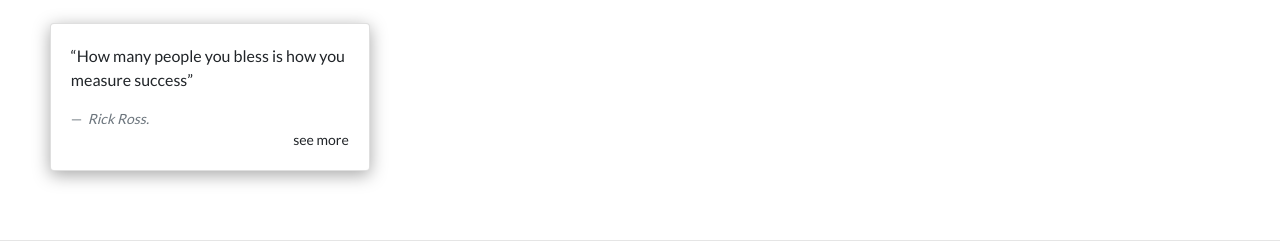
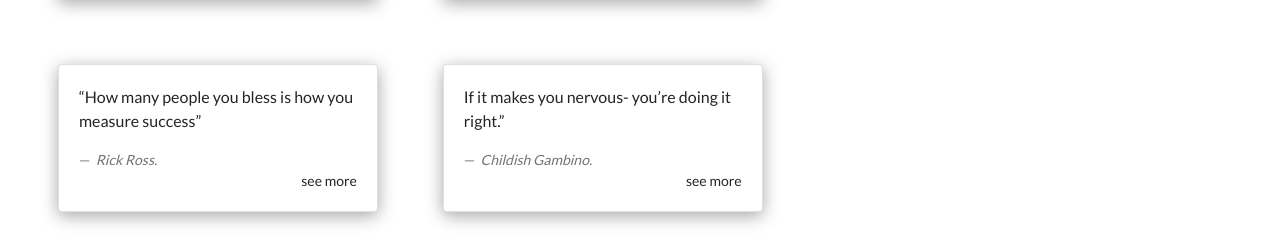
Before and after one commit to eddygero/Quotes, an Angular app: page / in a window 1280 px wide. Shown: the part 701-952 px from the top of the page. Built offline with nearby package versions, Linux system fonts and the light colour scheme.

Commit message:
updated commit

```diff
--- a/src/app/components/quotify/quotify.component.css
+++ b/src/app/components/quotify/quotify.component.css
@@ -40,7 +40,7 @@
 
 .card {
   /*animates card elements*/
-  margin: 3%;
+  margin: 4%;
   width: 20rem;
   transform: translateY(-3px);
   box-shadow: 0 4px 17px rgba(0, 0, 0, 0.35);
--- a/src/app/components/quotify/quotify.component.ts
+++ b/src/app/components/quotify/quotify.component.ts
@@ -17,8 +17,9 @@
     new Quote('“You might not have a car or a big gold chain, stay true to yourself and things will change.”', ' Snoop Dogg.', 'Allan Omondi', new Date(2021, 9, 16), 5, 0),
     new Quote('“Remind yourself. Nobody built like you, you design yourself.”', 'Jay-Z.', 'Angela Ann', new Date(2021, 9, 16), 2, 1),
     new Quote('“Live your life, live it right. Be different, do different things.”', 'Kendrick Lamar.', 'Pamela Obuya', new Date(2021, 9, 16), 1, 5),
-    new Quote('“Keep on pushing the boundaries and reaching for higher heights.”', 'Sean Combs.', 'Gero Temitayo', new Date(2021, 9, 16), 1, 1),
+    new Quote('“Keep on pushing the boundaries and reaching for higher heights.”', 'Sean Combs.', 'Gero Temitayo', new Date(2021, 9, 16), 3, 1),
     new Quote('“How many people you bless is how you measure success”', ' Rick Ross.', 'Baby Girl', new Date(2021, 9, 16), 3, 2),
+    new Quote('If it makes you nervous- you’re doing it right.”', ' Childish Gambino.', 'Tan Tuddy', new Date(2021, 9, 16), 3, 2),
   ];
 
   toggleDetails(index) {
```
